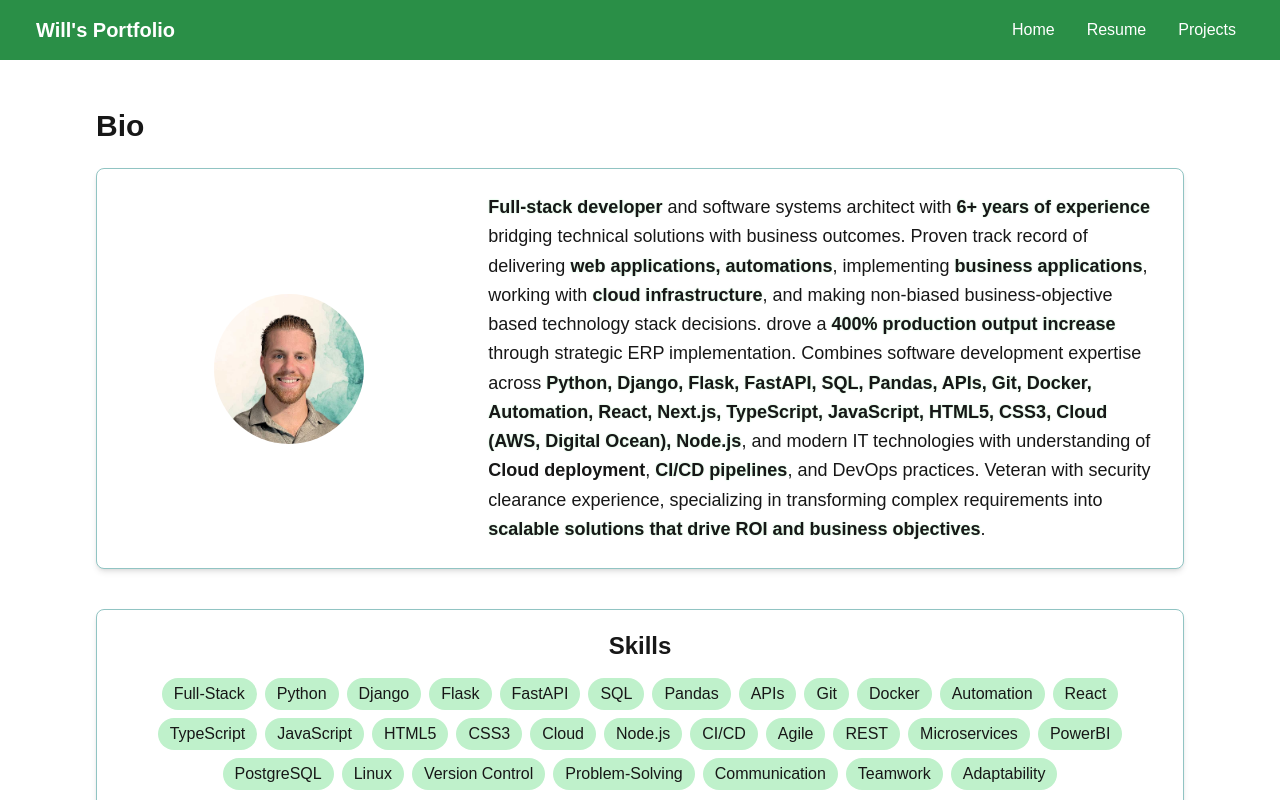
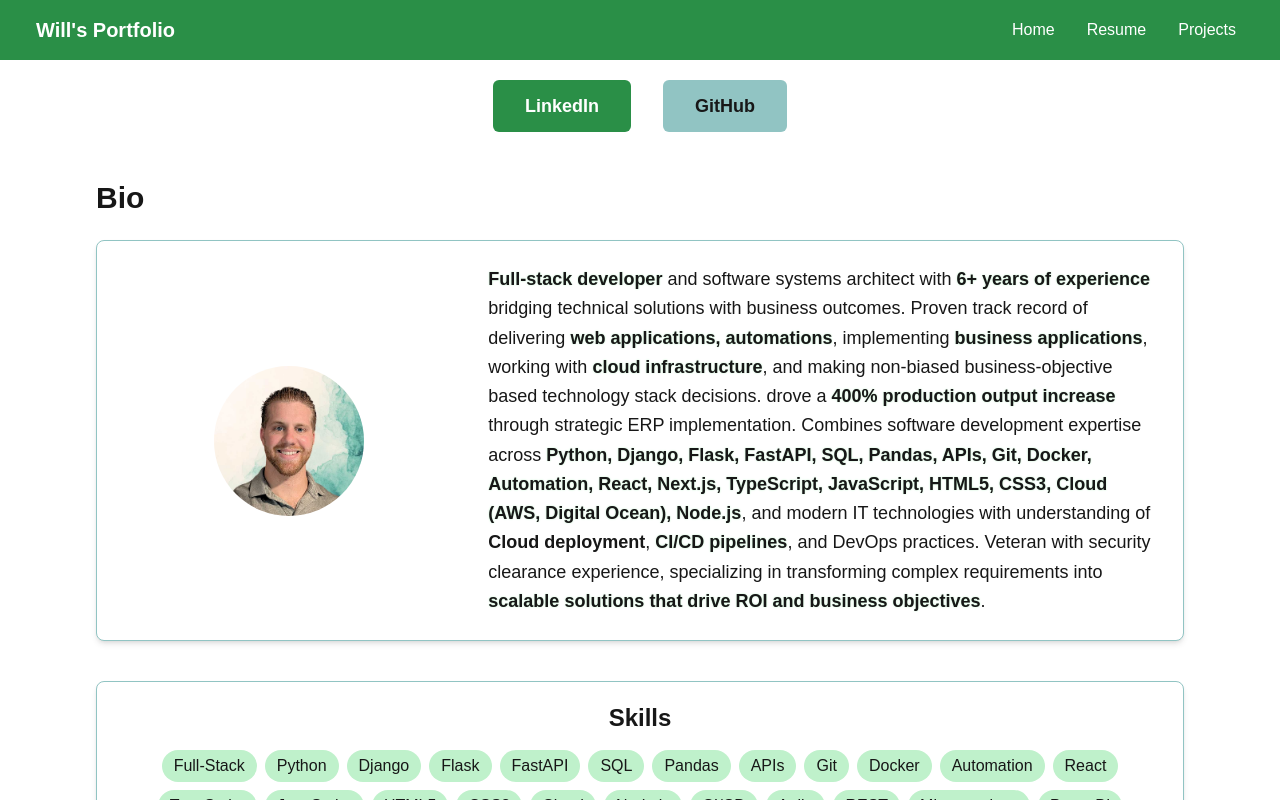
Before and after one commit to willfritzlliw/will-resume, a Next.js app: page / in a window 1280 px wide. Shown: the top 800 px of the page. Built offline with nearby package versions, Linux system fonts and the light colour scheme.

Commit message:
Added linkedin and github buttons, gave buttons a custom class prop, added some very cool styling choices

```diff
--- a/app/page.tsx
+++ b/app/page.tsx
@@ -19,6 +19,14 @@ export default function Resume() {
   return (
     <main className="bg-background text-foreground">
       <Container className="max-w-7xl mx-auto">
+        <div className="flex flex-row items-center justify-center text-center gap-8 mx-auto my-5">
+          <Button href="https://www.linkedin.com/in/william-fritz-434b878b/" variant="primary" size="large" customClassName="flex hover:scale-105 px-8 transition-transform">
+            LinkedIn
+          </Button>
+          <Button href="https://github.com/willfritzlliw" variant="secondary" size="large" customClassName="flex px-8 hover:scale-105 transition-transform">
+            GitHub
+          </Button>
+        </div>
         <Section id="Bio" title="Bio">
           {/* Responsive personal profile */}
           <Card className="flex flex-col md:flex-row gap-8 items-center">
@@ -29,7 +37,7 @@ export default function Resume() {
               alt="Profile Picture"
               width={150}
               height={150}
-              className="rounded-full mx-auto"
+              className="rounded-full mx-auto hover:scale-120 hover:shadow-xl transition-transform"
               priority />
             </div>
             {/* Content container */}
--- a/components/Button.tsx
+++ b/components/Button.tsx
@@ -6,10 +6,11 @@ interface ButtonProps {
   size?: 'small' | 'medium' | 'large';
   href?: string;
   children: React.ReactNode;
+  customClassName?: string;
   onClick?: () => void;
 }
 
-const Button: React.FC<ButtonProps> = ({ variant = 'primary', size = 'medium', href, children, onClick }) => {
+const Button: React.FC<ButtonProps> = ({ variant = 'primary', size = 'medium', href, children, customClassName = "", onClick }) => {
   const baseStyles = 'font-semibold rounded-md transition-colors duration-200';
 
   const variantStyles = {
@@ -24,7 +25,7 @@ const Button: React.FC<ButtonProps> = ({ variant = 'primary', size = 'medium', h
     large: 'px-6 py-3 text-lg',
   };
 
-  const classes = `${baseStyles} ${variantStyles[variant]} ${sizeStyles[size]}`;
+  const classes = `${baseStyles} ${variantStyles[variant]} ${sizeStyles[size]} ${customClassName}`;
 
   if (href) {
     return (
```
